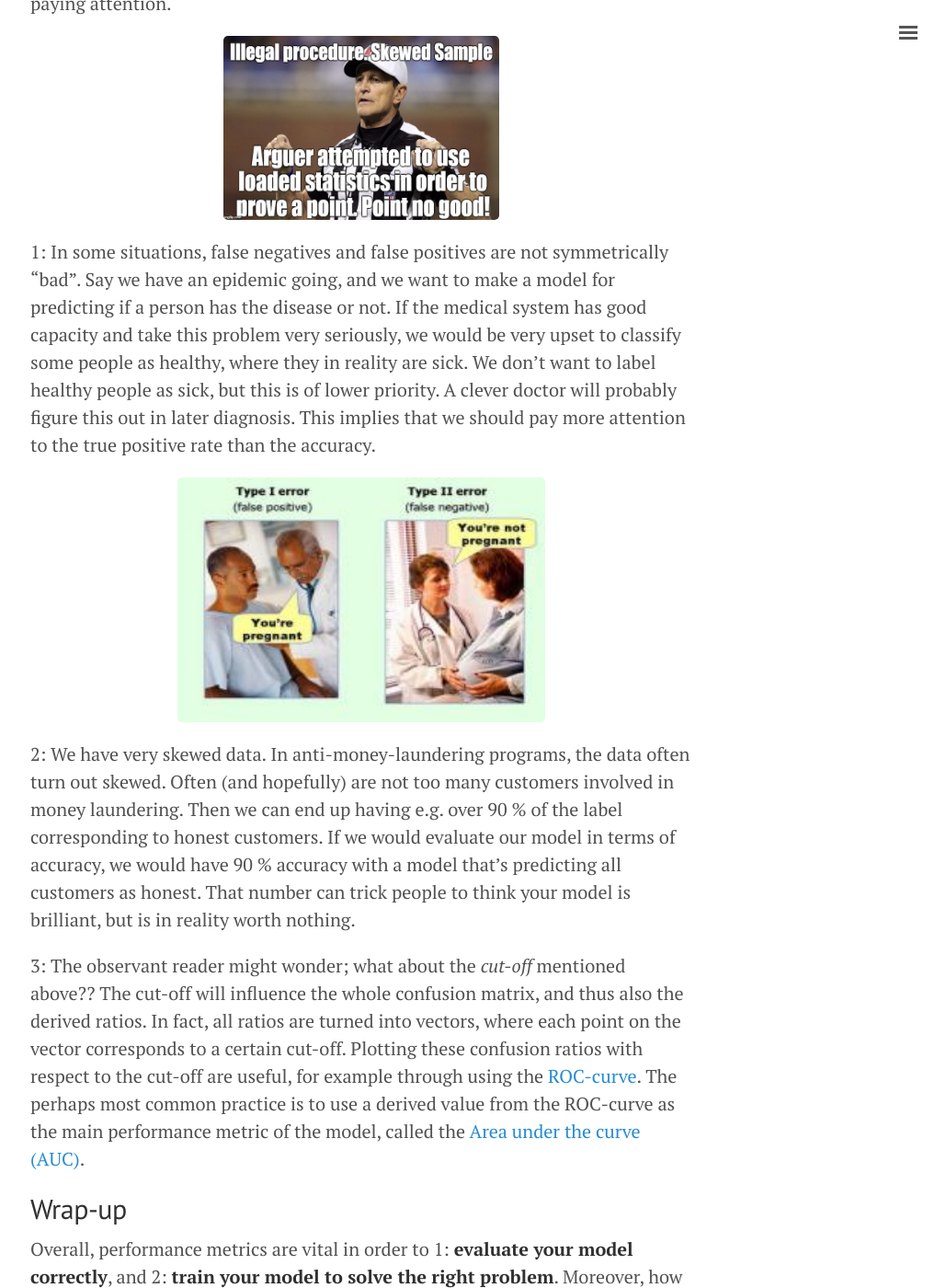
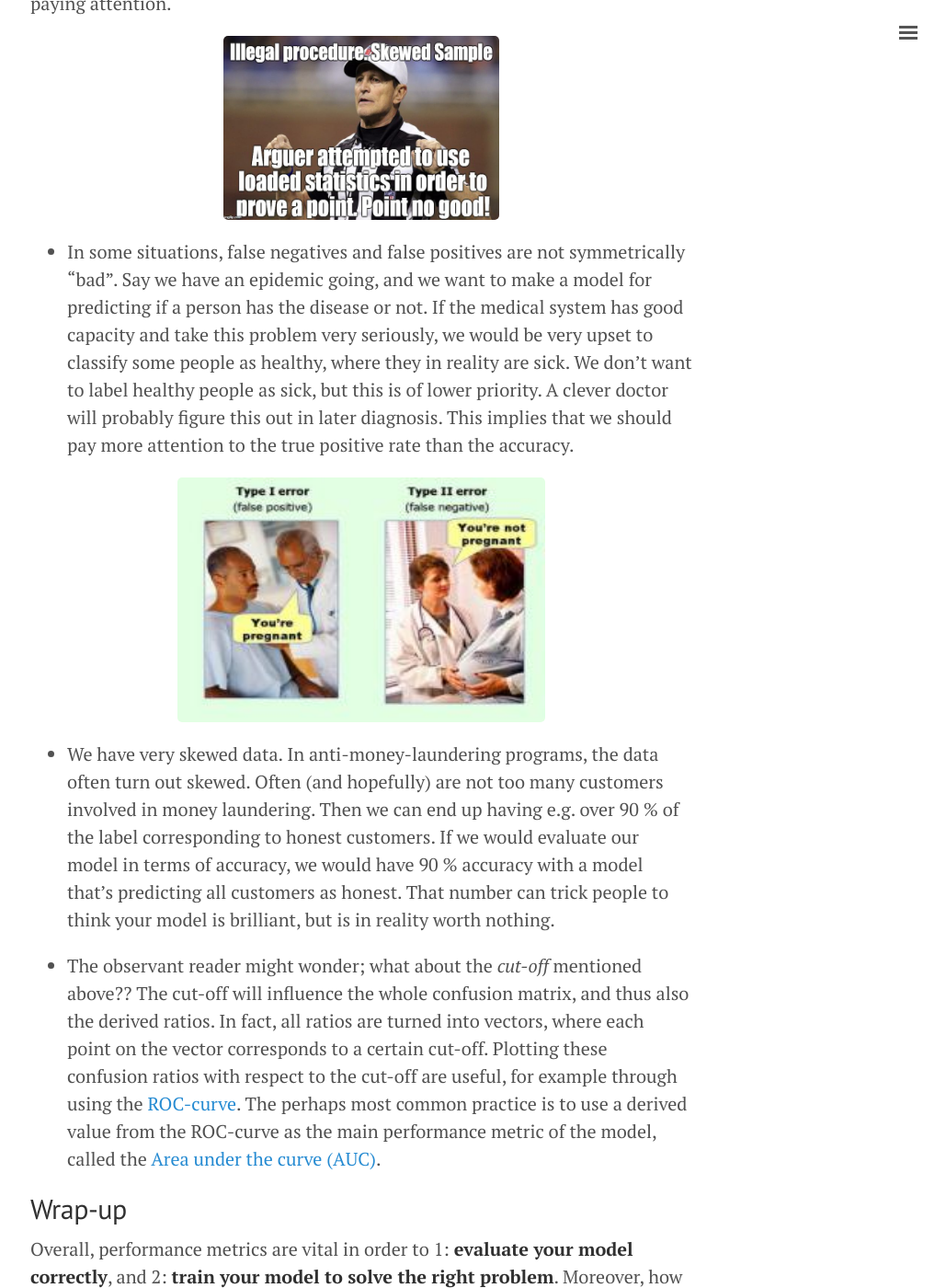
Before and after one commit to herman-hellenes/herman-hellenes.github.io, a Jekyll site: the page built from undone_posts/2017-08-28-Classification-Measure-Performance.md, in a window 1280 px wide and 1400 px high, scrolled down 3739 px. Shown: the whole window at 92% size, without its empty margins (247-1276 px from the left). Built offline with Jekyll 4.4.1, drawn with Linux system fonts in a browser that asks for light colours; nearby versions of some CDN libraries; comment, search, counter and statistics services are not loaded; some of the changed lines change nothing that is shown.

Commit message:
Update 2017-08-28-Classification-Measure-Performance.md

```diff
--- a/undone_posts/2017-08-28-Classification-Measure-Performance.md
+++ b/undone_posts/2017-08-28-Classification-Measure-Performance.md
@@ -61,14 +61,14 @@ Looking at this table, we see a quite okay result. Most of our observations were
   <img width="300" height="200" src="/figs/classification_measure/skewed.jpg">
 </p>
 
-1: In some situations, false negatives and false positives are not symmetrically "bad". Say we have an epidemic going, and we want to make a model for predicting if a person has the disease or not. If the medical system has good capacity and take this problem very seriously, we would be very upset to classify some people as healthy, where they in reality are sick. We don't want to label healthy people as sick, but this is of lower priority. A clever doctor will probably figure this out in later diagnosis. This implies that we should pay more attention to the true positive rate than the accuracy.
+* In some situations, false negatives and false positives are not symmetrically "bad". Say we have an epidemic going, and we want to make a model for predicting if a person has the disease or not. If the medical system has good capacity and take this problem very seriously, we would be very upset to classify some people as healthy, where they in reality are sick. We don't want to label healthy people as sick, but this is of lower priority. A clever doctor will probably figure this out in later diagnosis. This implies that we should pay more attention to the true positive rate than the accuracy.
 <p align="center">
   <img width="400" height="266" src="/figs/classification_measure/pregnant.jpg">
 </p>
 
-2: We have very skewed data. In anti-money-laundering programs, the data often turn out skewed. Often (and hopefully) are not too many customers involved in money laundering. Then we can end up having e.g. over 90 % of the label corresponding to honest customers. If we would evaluate our model in terms of accuracy, we would have 90 % accuracy with a model that's predicting all customers as honest. That number can trick people to think your model is brilliant, but is in reality worth nothing.
+* We have very skewed data. In anti-money-laundering programs, the data often turn out skewed. Often (and hopefully) are not too many customers involved in money laundering. Then we can end up having e.g. over 90 % of the label corresponding to honest customers. If we would evaluate our model in terms of accuracy, we would have 90 % accuracy with a model that's predicting all customers as honest. That number can trick people to think your model is brilliant, but is in reality worth nothing.
 
-3: The observant reader might wonder; what about the *cut-off* mentioned above?? The cut-off will influence the whole confusion matrix, and thus also the derived ratios. In fact, all ratios are turned into vectors, where each point on the vector corresponds to a certain cut-off. Plotting these confusion ratios with respect to the cut-off are useful, for example through using the [ROC-curve](https://en.wikipedia.org/wiki/Receiver_operating_characteristic). The perhaps most common practice is to use a derived value from the ROC-curve as the main performance metric of the model, called the [Area under the curve (AUC)](https://en.wikipedia.org/wiki/Receiver_operating_characteristic#Area_under_the_curve).
+* The observant reader might wonder; what about the *cut-off* mentioned above?? The cut-off will influence the whole confusion matrix, and thus also the derived ratios. In fact, all ratios are turned into vectors, where each point on the vector corresponds to a certain cut-off. Plotting these confusion ratios with respect to the cut-off are useful, for example through using the [ROC-curve](https://en.wikipedia.org/wiki/Receiver_operating_characteristic). The perhaps most common practice is to use a derived value from the ROC-curve as the main performance metric of the model, called the [Area under the curve (AUC)](https://en.wikipedia.org/wiki/Receiver_operating_characteristic#Area_under_the_curve).
 
 ## Wrap-up
 
```
